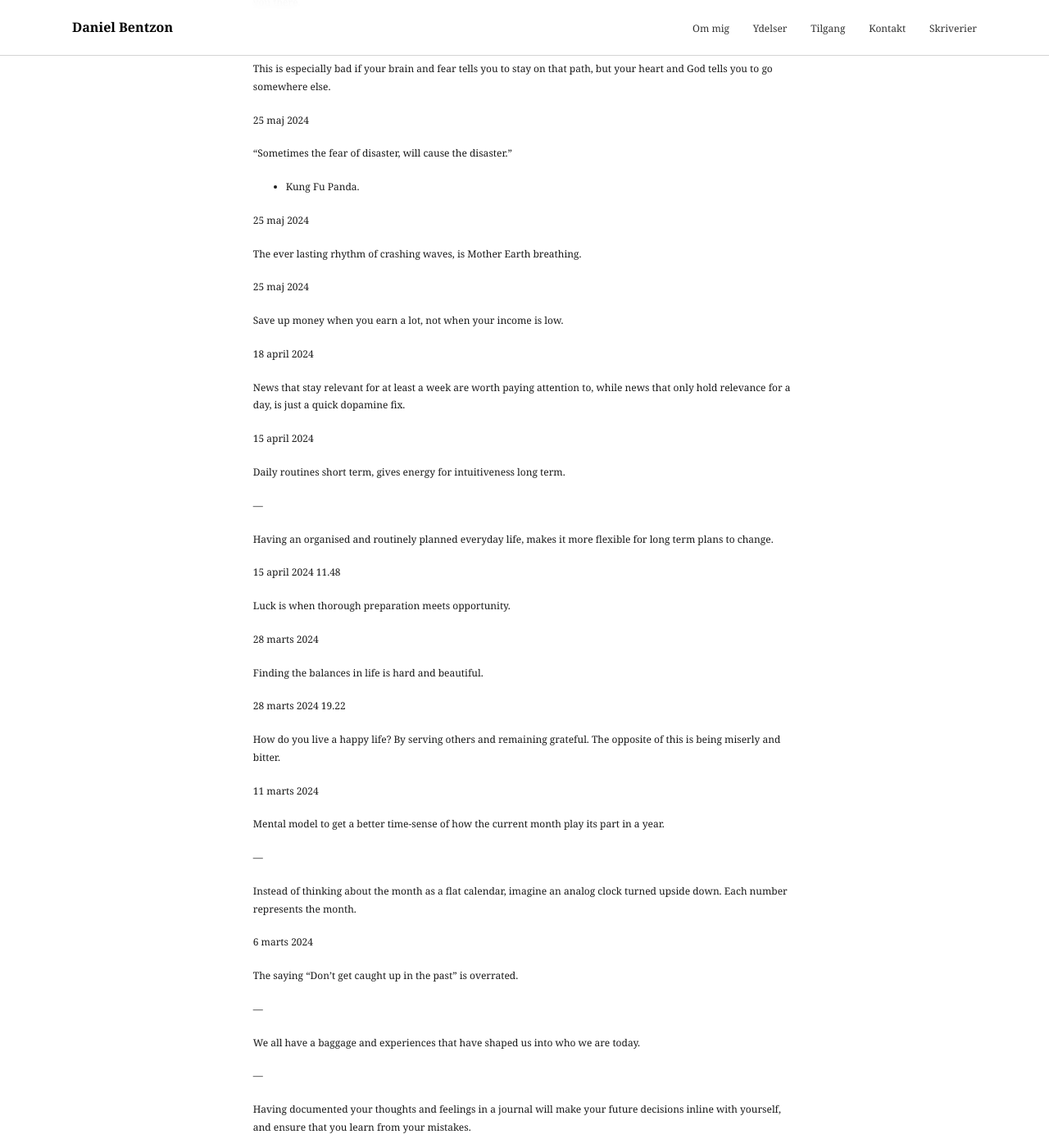
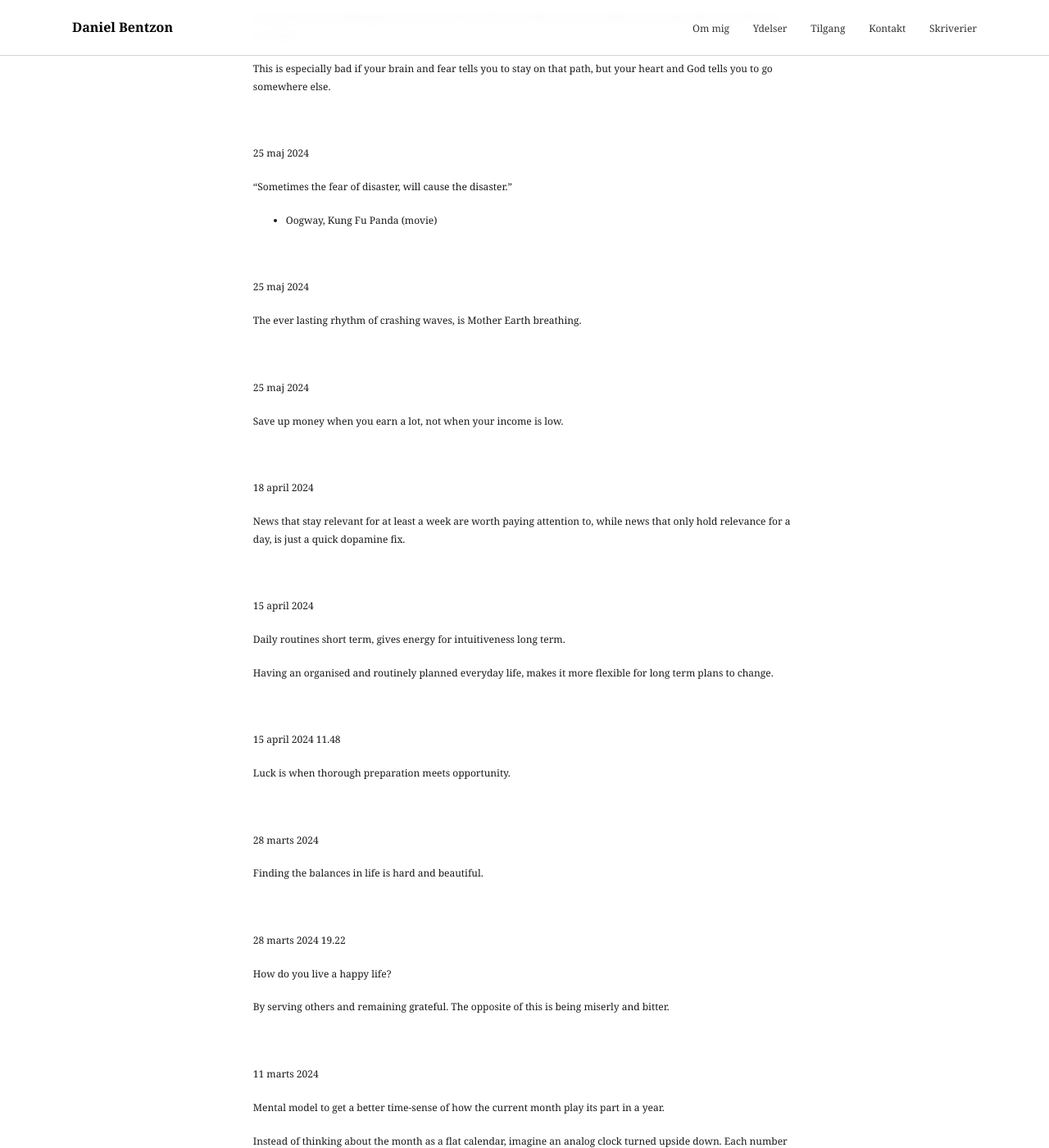
Before and after one commit to danielbentzon/danielbentzon.github.io, a Jekyll site: the page built from _sider/indsigter.md, in a window 1280 px wide and 1400 px high, scrolled down 29785 px. Shown: the whole window at 82% size. Built offline with Jekyll 4.4.1, drawn with Linux system fonts in a browser that asks for light colours.

Commit message:
Update _sider/indsigter.md (via Pages CMS)

```diff
--- a/_sider/indsigter.md
+++ b/_sider/indsigter.md
@@ -1451,63 +1451,67 @@ The present moment.
 
 
 
+&nbsp;
+
 5 august 2024 09.15
 
 ‘Dannelse’ eats culture for breakfast.
 
-—
-
 Sandsynligheden for at møde ligesindede afhænger ikke i ligeså høj grad af hvilken kultur mennesker kommer fra. Det afhænger i højere grad af om de er dannede. Besynderligt nok er der ikke et ord på engelsk som dækker over dette. Det handler nemlig ikke om et menneskes sociale lag, men om hvilken verdensanskuelse de har, deres forhold til kunst, filosofi og historie.
 
 
 
+&nbsp;
+
 2 august 2024
 
 Everything in life is networked and dynamic. Stop forcing things into static categories and boxes.
 
 
 
+&nbsp;
+
 18 juli 2024
 
 How to make the least bad decision.
 
-—
-
 If the decision on a problem is specific, even though it is complex, trustfully count on your intuition when making the decision.
 
-—
-
 However, if the problem is vague, and still complex, note your immediate response, and use the valuable currency of time to gather data over a longer period from various sources such as your gut feeling, research or other people’s perspectives, to make the least bad decision.
 
 
 
+&nbsp;
+
 2 juni 2024
 
 Use your device mindfully, don’t let it use you.
 
 
 
+&nbsp;
+
 1 juni 2024
 
 Comfort can be dangerous for your growth, especially if you never had it.
 
-—
-
 If you had a hard upbringing and reach a point in life of comfort, it can be difficult to change path from what got you there.
 
-—
-
 This is especially bad if your brain and fear tells you to stay on that path, but your heart and God tells you to go somewhere else.
 
 
 
+&nbsp;
+
 25 maj 2024
 
 “Sometimes the fear of disaster, will cause the disaster.”
 
-- Kung Fu Panda.
-
-
+- Oogway, Kung Fu Panda (movie)
+
+
+
+&nbsp;
 
 25 maj 2024
 
@@ -1515,83 +1519,93 @@ The ever lasting rhythm of crashing waves, is Mother Earth breathing.
 
 
 
+&nbsp;
+
 25 maj 2024
 
 Save up money when you earn a lot, not when your income is low.
 
 
 
+&nbsp;
+
 18 april 2024
 
 News that stay relevant for at least a week are worth paying attention to, while news that only hold relevance for a day, is just a quick dopamine fix.
 
 
 
+&nbsp;
+
 15 april 2024
 
 Daily routines short term, gives energy for intuitiveness long term.
 
-—
-
 Having an organised and routinely planned everyday life, makes it more flexible for long term plans to change.
 
 
 
+&nbsp;
+
 15 april 2024 11.48
 
 Luck is when thorough preparation meets opportunity.
 
 
 
+&nbsp;
+
 28 marts 2024
 
 Finding the balances in life is hard and beautiful.
 
 
 
+&nbsp;
+
 28 marts 2024 19.22
 
-How do you live a happy life? By serving others and remaining grateful. The opposite of this is being miserly and bitter.
-
-
+How do you live a happy life?
+
+By serving others and remaining grateful. The opposite of this is being miserly and bitter.
+
+
+
+&nbsp;
 
 11 marts 2024
 
 Mental model to get a better time-sense of how the current month play its part in a year.
 
-—
-
 Instead of thinking about the month as a flat calendar, imagine an analog clock turned upside down. Each number represents the month.
 
 
 
+&nbsp;
+
 6 marts 2024
 
 The saying “Don’t get caught up in the past” is overrated.
 
-—
-
 We all have a baggage and experiences that have shaped us into who we are today.
 
-—
-
 Having documented your thoughts and feelings in a journal will make your future decisions inline with yourself, and ensure that you learn from your mistakes.
 
 
 
+&nbsp;
+
 6 marts 2024
 
 Always being honest is the biggest gift you can give to yourself.
 
-—
-
 Not having to come up with lies and excuses, makes your life and relationships stronger and more simple.
 
-—
-
 When you don’t have to worry about what you told whom when, you can be present and not worry about keeping up certain stories.
 
 
+
+&nbsp;
 
 6 marts 2024
 
```
